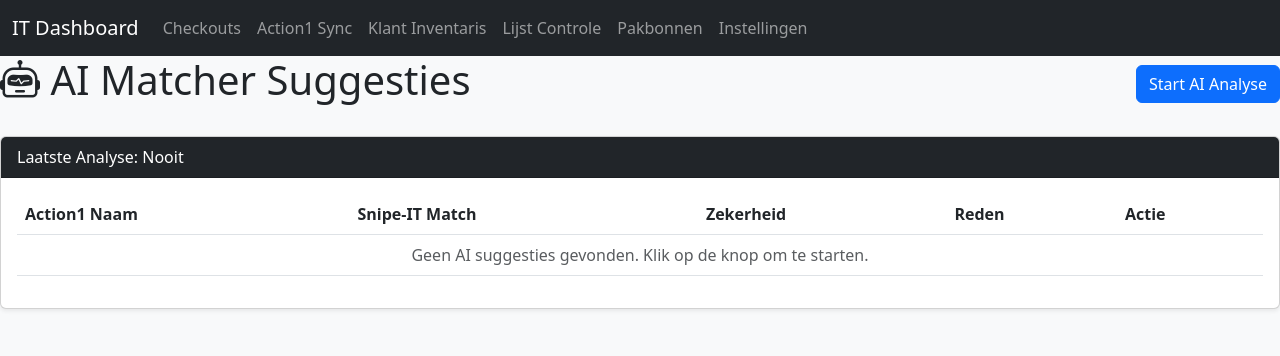
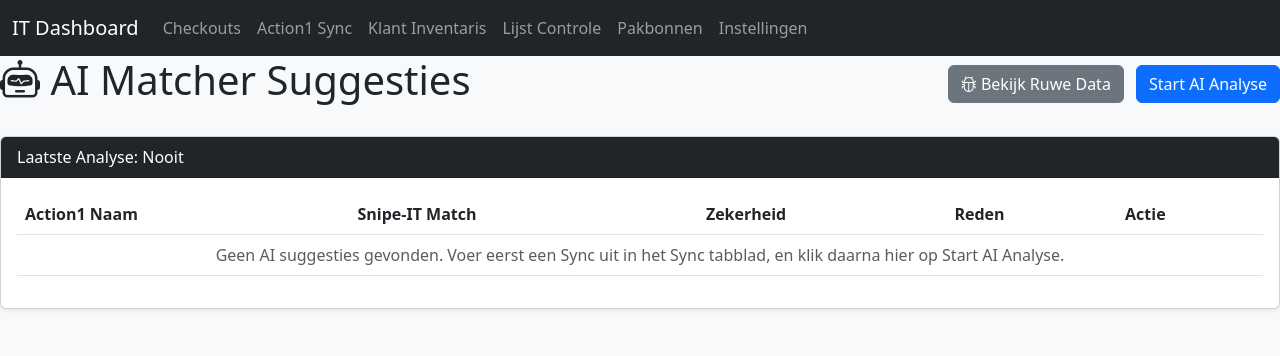
Before and after one commit to casperboy8/check-out-dashboard, a Flask app: page /ai_dashboard in a window 1280 px wide. Shown: the top 356 px of the page. Run offline with Flask 3, Linux system fonts and the light colour scheme.

Commit message:
Add AI data preparation and debugging functionality; enhance UI for AI match suggestions

```diff
--- a/ai_matcher.py
+++ b/ai_matcher.py
@@ -30,7 +30,7 @@ def analyseer_mismatches_met_ai(ontbrekende_action1, gearchiveerde_snipe_it):
     if not a1_data or not snipe_data:
         return {"status": "error", "message": "Niet genoeg data om te vergelijken."}
 
-    ollama_url = "http://localhost:11434/api/generate"
+    ollama_url = "http://192.168.100.246:11434/api/generate"
 
     # De prompt waarin we de AI precies vertellen WAT we verwachten
     prompt = f"""
--- a/app.py
+++ b/app.py
@@ -12,7 +12,7 @@ import snipe_api
 import action1_sync
 import import_check
 import pakbon
-import ai_matcher  # <--- Onze nieuwe AI module
+import ai_matcher
 
 app = Flask(__name__)
 
@@ -117,19 +117,54 @@ def api_get_cached_sync():
 def api_run_sync_scan():
     return jsonify(action1_sync.voer_sync_scan_uit())
 
+def bereid_ai_data_voor():
+    """Hulpfunctie om de data voor de AI en Debugger op te halen"""
+    sync_cache = config.CACHE.get("action1_sync", {})
+    if not sync_cache:
+        return None, None
+
+    data = sync_cache.get("data", {})
+    # Pak Action1 apparaten die écht geen match vonden
+    ontbrekende_a1 = data.get("ontbrekende_endpoints", [])
+
+    # Pak Snipe-IT apparaten die óf gearchiveerd zijn, óf helemaal geen serial hebben
+    alle_snipe_assets = action1_sync.haal_snipe_assets_op()
+
+    kandidaat_snipe = []
+    for a in alle_snipe_assets:
+        meta = str((a.get('status_label') or {}).get('status_meta', '')).lower()
+        serial = str(a.get('serial', '')).strip()
+        # Voeg toe als hij gearchiveerd/verwijderd is, OF als het serienummer leeg is
+        if meta in ['archived', 'undeployable'] or a.get('deleted_at') or not serial or serial.lower() in config.NEGEER_SERIALS:
+            kandidaat_snipe.append(a)
+
+    return ontbrekende_a1, kandidaat_snipe
+
+@app.route('/api/debug_ai_data', methods=['GET'])
+def api_debug_ai_data():
+    """Nieuwe route om te ZIEN wat de AI gaat vergelijken."""
+    ontbrekende_a1, kandidaat_snipe = bereid_ai_data_voor()
+
+    if ontbrekende_a1 is None:
+        return jsonify({"status": "error", "message": "Voer eerst een Sync uit!"})
+
+    # We sturen een uitgeklede, leesbare lijst terug naar de frontend
+    return jsonify({
+        "status": "success",
+        "action1_aantal": len(ontbrekende_a1),
+        "snipe_aantal": len(kandidaat_snipe),
+        "action1_lijst": [{"naam": a.get('name'), "serial": a.get('berekend_serial')} for a in ontbrekende_a1],
+        "snipe_lijst": [{"id": a.get('id'), "naam": a.get('name'), "serial": a.get('serial'), "status": (a.get('status_label') or {}).get('name')} for a in kandidaat_snipe]
+    })
+
 @app.route('/api/run_ai_match', methods=['POST'])
 def api_run_ai_match():
-    sync_cache = config.CACHE.get("action1_sync", {})
-    if not sync_cache:
+    ontbrekende_a1, kandidaat_snipe = bereid_ai_data_voor()
+
+    if ontbrekende_a1 is None:
         return jsonify({"status": "error", "message": "Voer eerst een normale sync uit om data te verzamelen."})
 
-    data = sync_cache.get("data", {})
-    ontbrekende_a1 = data.get("ontbrekende_endpoints", [])
-
-    alle_snipe_assets = action1_sync.haal_snipe_assets_op()
-    gearchiveerde_snipe = [a for a in alle_snipe_assets if (a.get('status_label') or {}).get('name') == 'Archived' or a.get('deleted_at')]
-
-    result = ai_matcher.analyseer_mismatches_met_ai(ontbrekende_a1, gearchiveerde_snipe)
+    result = ai_matcher.analyseer_mismatches_met_ai(ontbrekende_a1, kandidaat_snipe)
 
     if result["status"] == "success":
         config.CACHE["ai_matches"] = {
--- a/templates/ai_matches.html
+++ b/templates/ai_matches.html
@@ -5,13 +5,18 @@
 {% block content %}
 <div class="d-flex justify-content-between align-items-center mb-4">
     <h1><i class="bi bi-robot"></i> AI Matcher Suggesties</h1>
-    <button class="btn btn-primary" id="btnRunAI" onclick="runAIMatch()">
-        <span id="aiSpinner" class="spinner-border spinner-border-sm d-none"></span>
-        Start AI Analyse
-    </button>
+    <div>
+        <button class="btn btn-secondary me-2" onclick="toonDebugData()">
+            <i class="bi bi-bug"></i> Bekijk Ruwe Data
+        </button>
+        <button class="btn btn-primary" id="btnRunAI" onclick="runAIMatch()">
+            <span id="aiSpinner" class="spinner-border spinner-border-sm d-none"></span>
+            Start AI Analyse
+        </button>
+    </div>
 </div>
 
-<div id="aiAlert" class="alert d-none"></div>
+<div id="aiAlert" class="alert d-none mt-3"></div>
 
 <div class="card shadow-sm mb-4">
     <div class="card-header bg-dark text-white">
@@ -49,12 +54,27 @@
                         </tr>
                         {% endfor %}
                     {% else %}
-                        <tr><td colspan="5" class="text-center text-muted">Geen AI suggesties gevonden. Klik op de knop om te starten.</td></tr>
+                        <tr><td colspan="5" class="text-center text-muted">Geen AI suggesties gevonden. Voer eerst een Sync uit in het Sync tabblad, en klik daarna hier op Start AI Analyse.</td></tr>
                     {% endif %}
                 </tbody>
             </table>
         </div>
     </div>
+</div>
+
+<div class="modal fade" id="debugModal" tabindex="-1">
+  <div class="modal-dialog modal-lg modal-dialog-scrollable">
+    <div class="modal-content">
+      <div class="modal-header">
+        <h5 class="modal-title">Wat wordt er naar de AI gestuurd?</h5>
+        <button type="button" class="btn-close" data-bs-dismiss="modal"></button>
+      </div>
+      <div class="modal-body">
+          <p>Voordat de AI kan nadenken, moet Python eerst de lijsten verzamelen. Hieronder zie je de lijsten die momenteel klaar staan.</p>
+          <div id="debugContent">Laden...</div>
+      </div>
+    </div>
+  </div>
 </div>
 
 <script>
@@ -65,22 +85,60 @@ function runAIMatch() {
 
     btn.disabled = true;
     spinner.classList.remove('d-none');
+    alert.classList.add('d-none');
 
-    fetch('/run_ai_match', { method: 'POST' })
+    fetch('/api/run_ai_match', { method: 'POST' })
     .then(r => r.json())
     .then(data => {
         if (data.status === 'success') {
             location.reload();
         } else {
-            alert.className = 'alert alert-danger';
+            alert.className = 'alert alert-danger mt-3';
             alert.innerText = data.message;
             alert.classList.remove('d-none');
         }
+    })
+    .catch(err => {
+        alert.className = 'alert alert-danger mt-3';
+        alert.innerText = "Fout bij verbinding: " + err;
+        alert.classList.remove('d-none');
     })
     .finally(() => {
         btn.disabled = false;
         spinner.classList.add('d-none');
     });
 }
+
+function toonDebugData() {
+    const modal = new bootstrap.Modal(document.getElementById('debugModal'));
+    modal.show();
+    document.getElementById('debugContent').innerHTML = '<div class="spinner-border text-primary" role="status"></div> Data ophalen...';
+
+    fetch('/api/debug_ai_data')
+    .then(r => r.json())
+    .then(data => {
+        if (data.status === 'error') {
+            document.getElementById('debugContent').innerHTML = `<div class="alert alert-danger">${data.message}</div>`;
+            return;
+        }
+
+        let html = `
+            <div class="alert alert-info">
+                <strong>Action1 Items (Te zoeken):</strong> ${data.action1_aantal} stuks<br>
+                <strong>Snipe-IT Items (Kandidaten):</strong> ${data.snipe_aantal} stuks
+            </div>
+
+            <h6>🔍 Action1 (Ontbrekend / Zoekt Match)</h6>
+            <pre class="bg-light p-2 rounded" style="max-height: 200px; overflow-y: auto;">${JSON.stringify(data.action1_lijst, null, 2)}</pre>
+
+            <h6 class="mt-3">🗄️ Snipe-IT (Kandidaten: Gearchiveerd of leeg serienummer)</h6>
+            <pre class="bg-light p-2 rounded" style="max-height: 200px; overflow-y: auto;">${JSON.stringify(data.snipe_lijst, null, 2)}</pre>
+        `;
+        document.getElementById('debugContent').innerHTML = html;
+    })
+    .catch(err => {
+        document.getElementById('debugContent').innerHTML = `<div class="alert alert-danger">Fout: ${err}</div>`;
+    });
+}
 </script>
 {% endblock %}
```
